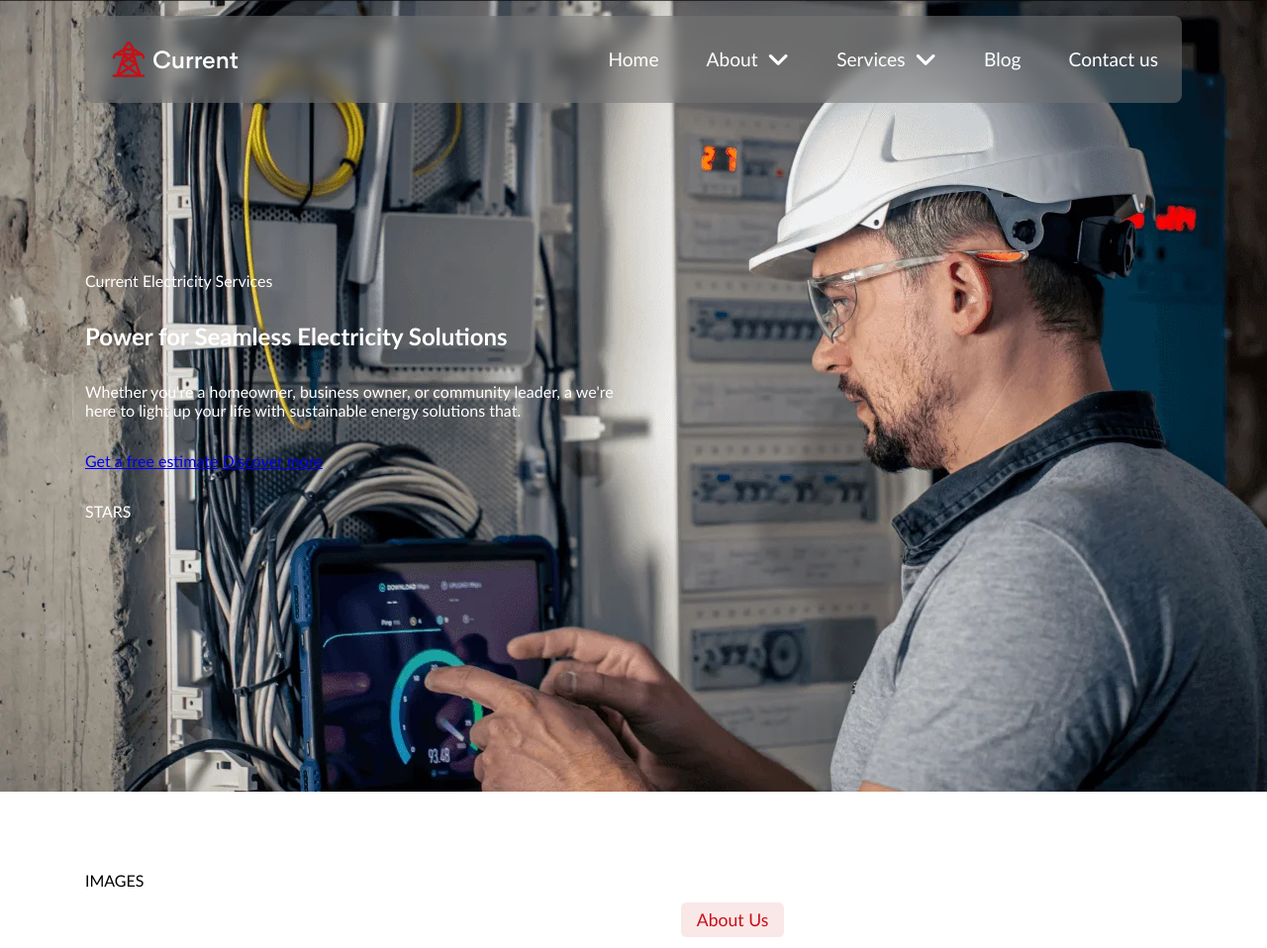
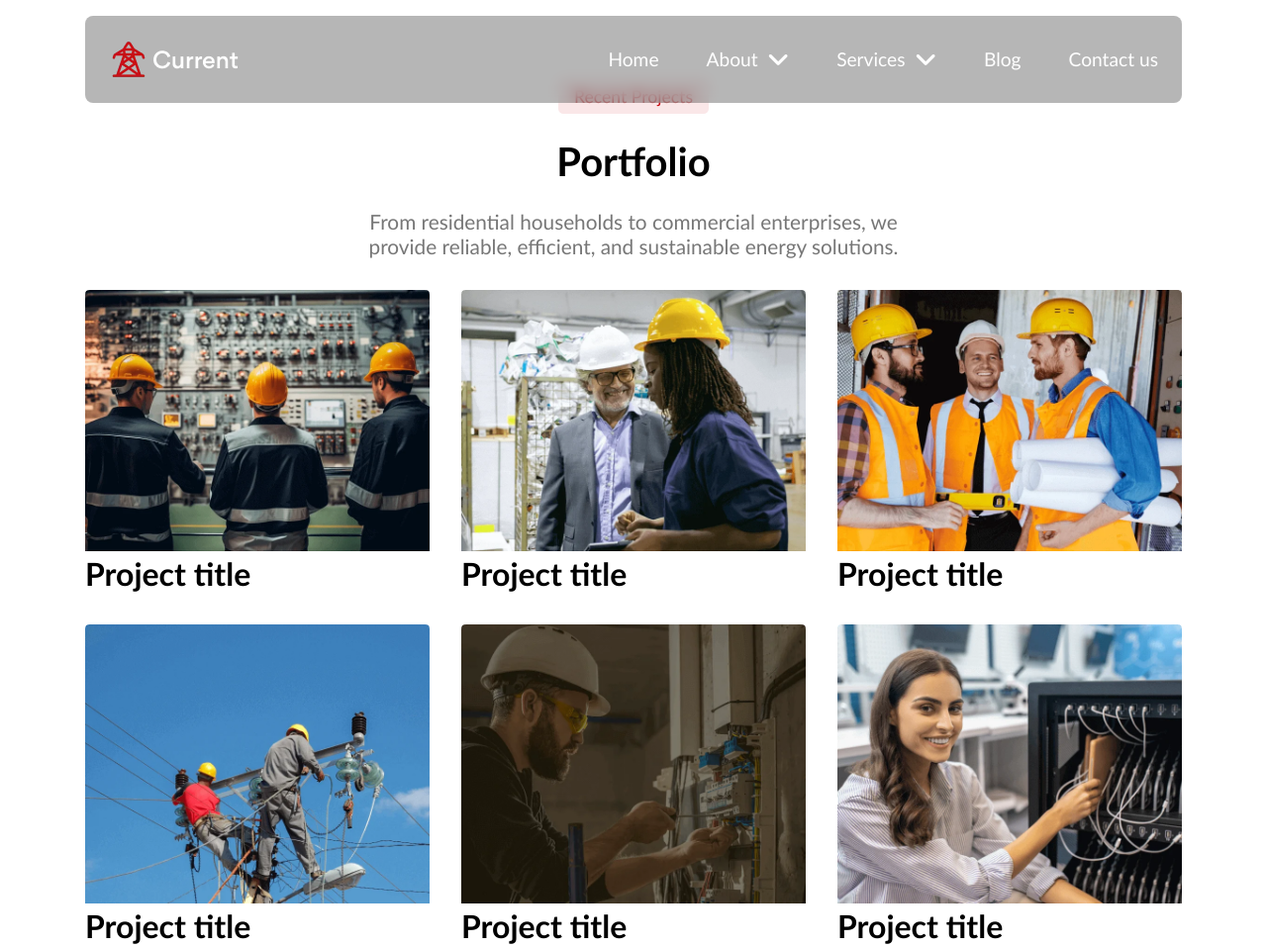
Before and after one commit to front-end-by-rimantas/55-grupe-teamwork, a website: page index.html in a window 1280 px wide. Shown: the top 958 px of the page at 99% size. Drawn offline with Linux system fonts and the light colour scheme.

Commit message:
Gallery WIP

```diff
--- /dev/null
+++ b/css/components/portfolio-gallery.css
@@ -0,0 +1,23 @@
+.portfolio-gallery {
+  display: grid;
+  grid-template-columns: 1fr;
+  gap: 2rem;
+}
+.portfolio-gallery .card {
+}
+.portfolio-gallery .img {
+}
+.portfolio-gallery .title {
+}
+
+@media (min-width: 768px) {
+  .portfolio-gallery {
+    grid-template-columns: 1fr 1fr;
+  }
+}
+
+@media (min-width: 992px) {
+  .portfolio-gallery {
+    grid-template-columns: 1fr 1fr 1fr;
+  }
+}
--- a/css/pages/home.css
+++ b/css/pages/home.css
@@ -13,6 +13,7 @@
 @import '../components/subscribe.css';
 @import '../components/service-card.css';
 @import '../components/how-it-works.css';
+@import '../components/portfolio-gallery.css';
 
 /* CUSTOM STYLE FOR THIS PAGE GOES BELOW THIS COMMENT */
 
--- /dev/null
+++ b/js/components/portfolio-gallery.js
@@ -0,0 +1,31 @@
+import { portfolioData } from "../data/portfolioData.js";
+
+export function portfolioGallery() {
+    let cardsHTML = '';
+
+    for (const card of portfolioData) {
+        cardsHTML += `
+            <div class="card">
+                <img class="img" src="./img/services/${card.img}" alt="Portfolio work">
+                <p class="title">${card.title}</p>
+            </div>`;
+    }
+
+    const HTML = `
+        <section class="container">
+            <div class="row">
+                <div class="col-12 col-lg-6 m-lg-3 section-texts section-texts-center">
+                    <div class="section-tag">Recent projects</div>
+                    <h2 class="section-title">Portfolio</h2>
+                    <p class="section-desc">From residential households to commercial enterprises, we provide reliable, efficient, and sustainable energy solutions.</p>
+                </div>
+            </div>
+            <div class="row">
+                <div class="col-12 portfolio-gallery">${cardsHTML}</div>
+            </div>
+        </section>`;
+
+    document
+        .getElementById('app')
+        .insertAdjacentHTML('beforeend', HTML);
+}
--- /dev/null
+++ b/js/data/portfolioData.js
@@ -0,0 +1,26 @@
+export const portfolioData = [
+    {
+        img: 'service-img1.webp',
+        title: 'Project title',
+    },
+    {
+        img: 'service-img2.webp',
+        title: 'Project title',
+    },
+    {
+        img: 'service-img3.webp',
+        title: 'Project title',
+    },
+    {
+        img: 'service-img4.webp',
+        title: 'Project title',
+    },
+    {
+        img: 'service-img5.webp',
+        title: 'Project title',
+    },
+    {
+        img: 'service-img6.webp',
+        title: 'Project title',
+    },
+];
--- a/js/pages/home.js
+++ b/js/pages/home.js
@@ -8,12 +8,14 @@ import { header } from "../components/header.js";
 import { hero } from "../components/hero.js";
 import { howItWorks } from "../components/how-it-works.js";
 import { ourTeam } from "../components/our-team.js";
+import { portfolioGallery } from "../components/portfolio-gallery.js";
 import { pricingPlan } from "../components/pricing-plan.js";
 import { services } from "../components/services.js";
 import { subscribe } from "../components/subscribe.js";
 import { testimonials } from "../components/testimonials.js";
 
 header();
+portfolioGallery();
 hero();
 aboutUs();
 services();
```
